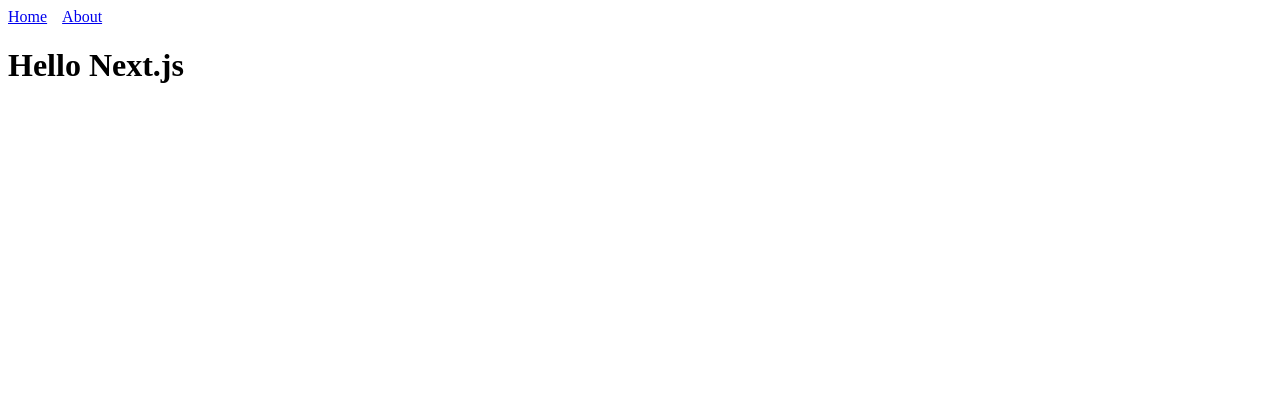
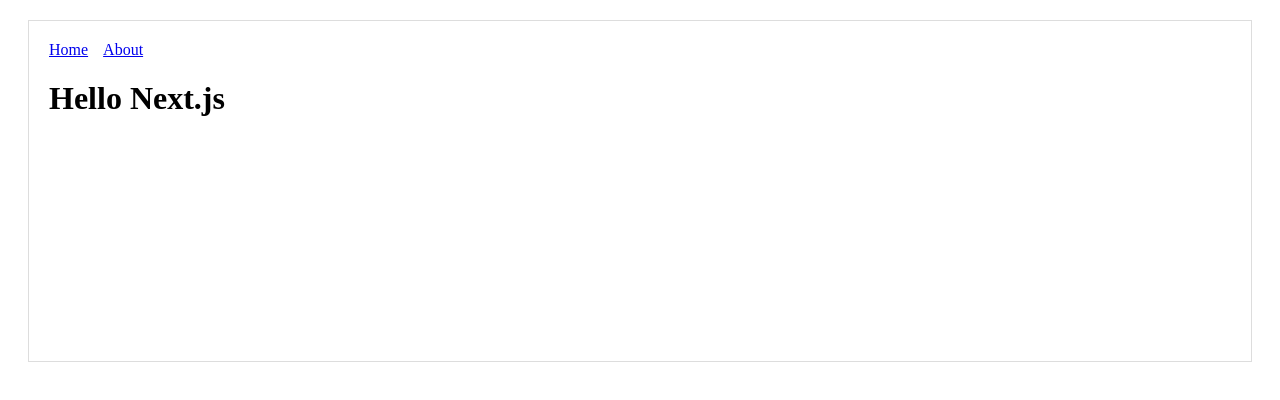
Before and after one commit to ikramhasib007/nextjs, a Next.js app: page / in a window 1280 px wide. Shown: the top 400 px of the page. Built offline with nearby package versions, Linux system fonts and the light colour scheme.

Commit message:
Using shared components

```diff
--- a/components/MyLayout.js
+++ b/components/MyLayout.js
@@ -3,11 +3,12 @@
 const layoutStyle = {
     margin: 20,
     padding: 20,
-    border: '1px solid #DDD'
+    border: '1px solid #DDD',
+    minHeight: 300
 }
 
 const Layout = (props) => (
-    <div>
+    <div style={layoutStyle}>
         <Header/>
         {props.children}
     </div>
```
